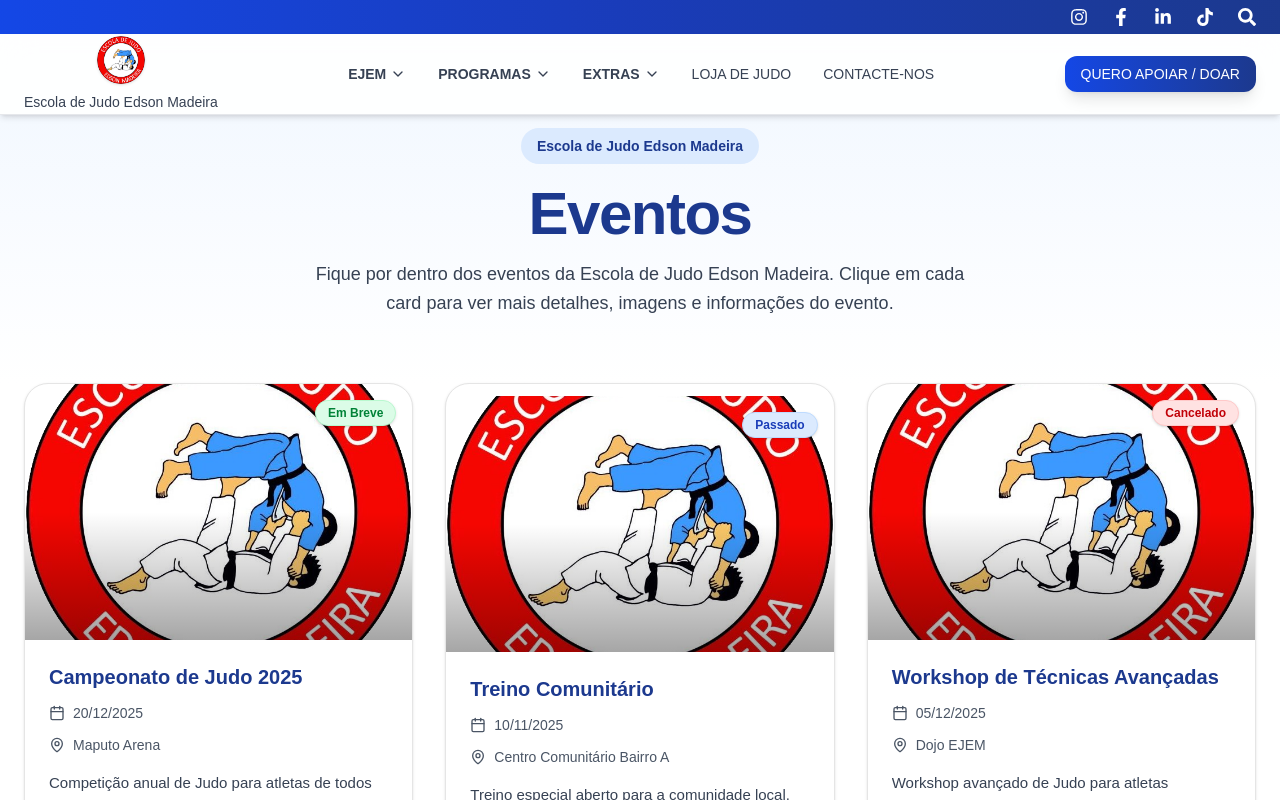
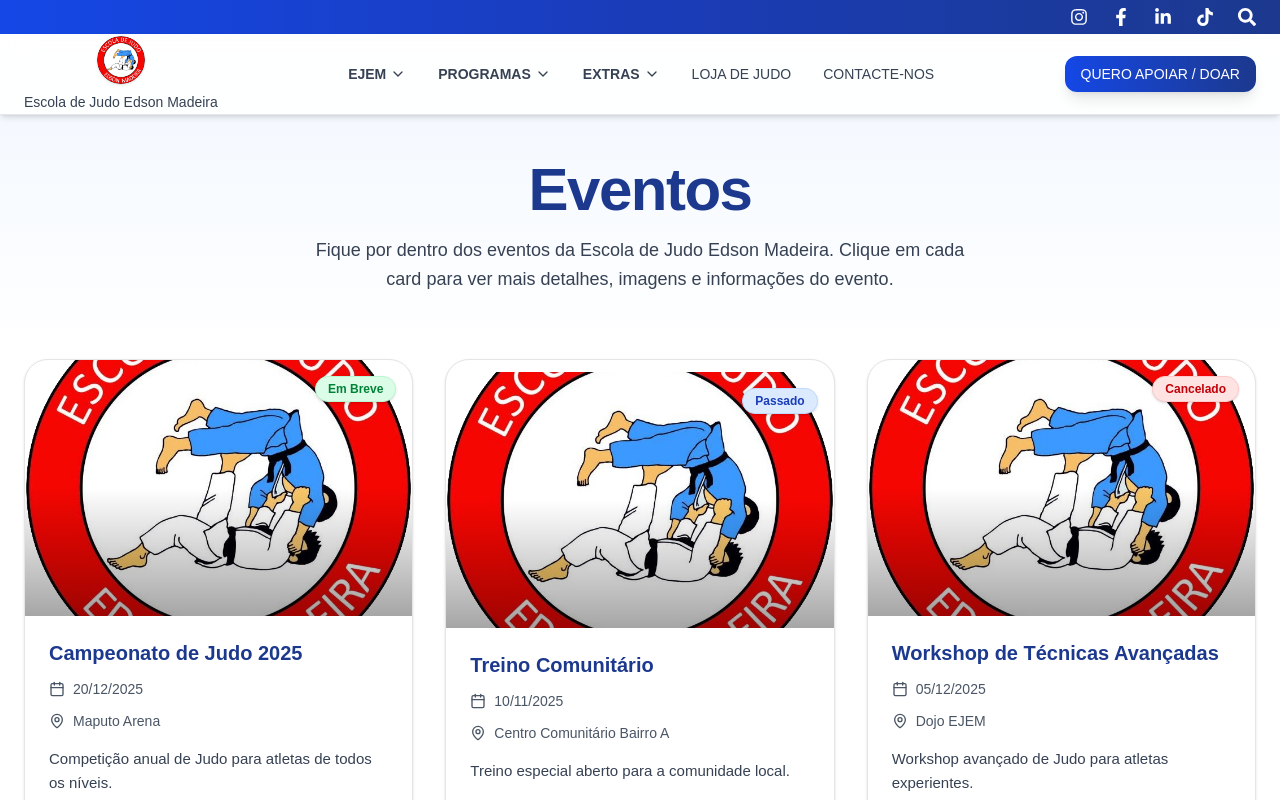
Before and after one commit to NiltonNovele/escola-de-judo-edson-madeira, a Next.js app: page /eventos in a window 1280 px wide. Shown: the top 800 px of the page. Built offline with nearby package versions, Linux system fonts and the light colour scheme.

Commit message:
update EXTRAS section

```diff
--- a/src/pages/actividades.tsx
+++ b/src/pages/actividades.tsx
@@ -81,10 +81,7 @@
 
       {/* HEADER */}
       <section className="pt-28 sm:pt-32 pb-12 sm:pb-16 px-4 bg-gradient-to-b from-blue-50 to-white">
-        <div className="max-w-4xl mx-auto text-center">
-          <div className="inline-flex items-center rounded-full bg-blue-100 text-blue-900 px-4 py-2 text-sm font-semibold mb-5">
-            Escola de Judo Edson Madeira
-          </div>
+        <div className="mt-8 max-w-4xl mx-auto text-center">
 
           <h1 className="text-4xl sm:text-5xl md:text-6xl font-extrabold text-blue-900 tracking-tight mb-4">
             Actividades
--- a/src/pages/eventos.tsx
+++ b/src/pages/eventos.tsx
@@ -131,10 +131,7 @@
       <Navbar />
       {/* HEADER */}
       <section className="pt-28 sm:pt-32 pb-12 sm:pb-16 px-4 bg-gradient-to-b from-blue-50 to-white">
-        <div className="max-w-4xl mx-auto text-center">
-          <div className="inline-flex items-center rounded-full bg-blue-100 text-blue-900 px-4 py-2 text-sm font-semibold mb-5">
-            Escola de Judo Edson Madeira
-          </div>
+        <div className="mt-8 max-w-4xl mx-auto text-center">
 
           <h1 className="text-4xl sm:text-5xl md:text-6xl font-extrabold text-blue-900 tracking-tight mb-4">
             Eventos
```
